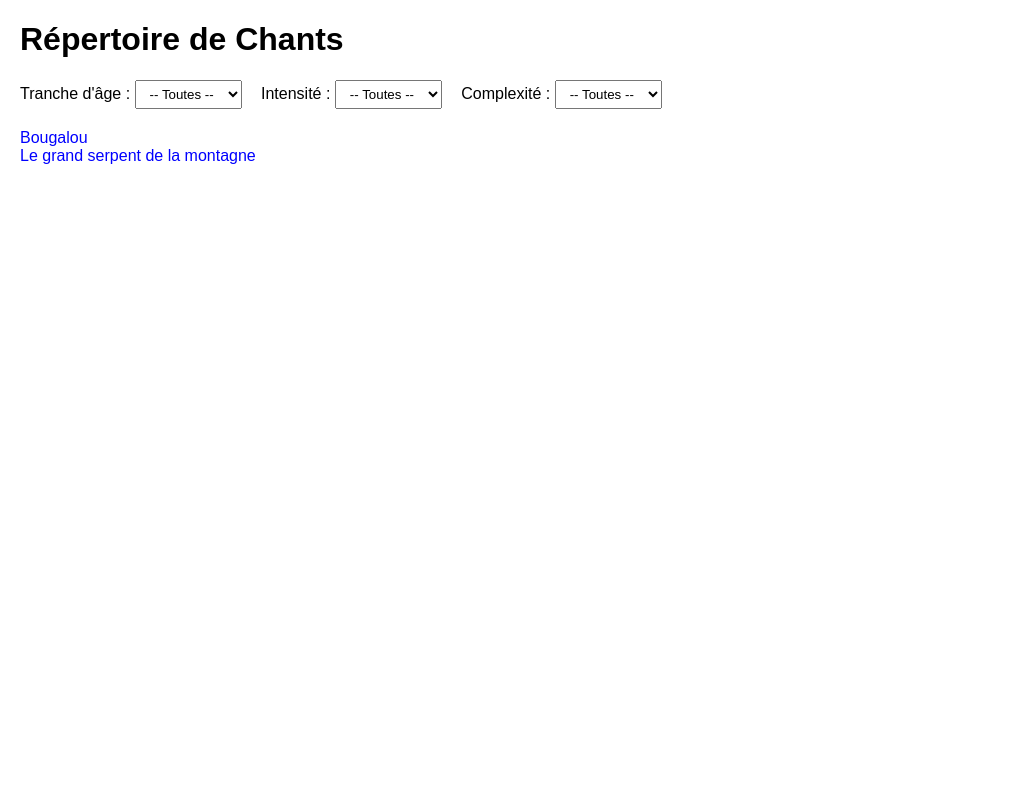
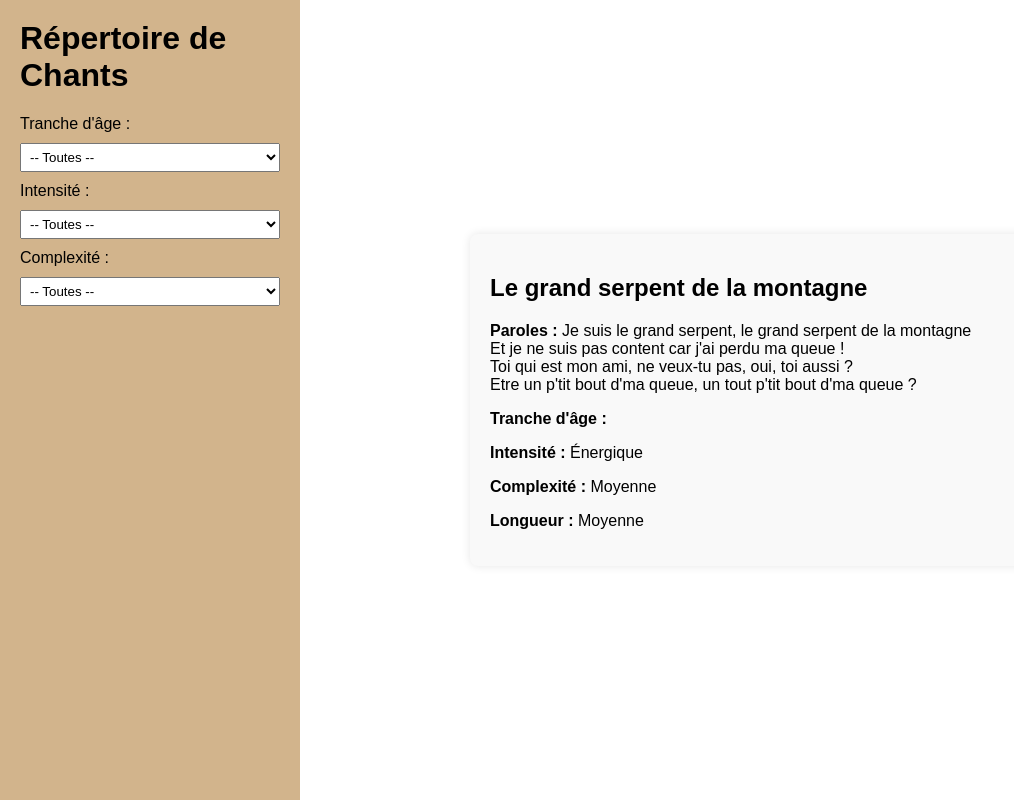
Before and after one commit to PierrePlanchon/PierrePlanchon.github.io, a plain HTML site: page index.html in a window 1280 px wide. Shown: the whole page, without its empty margins (0-1014 px from the left). Drawn offline with Linux system fonts and the light colour scheme.

Commit message:
premiere mise en page

```diff
--- a/index.html
+++ b/index.html
@@ -3,17 +3,59 @@
 <head>
   <meta charset="UTF-8">
   <meta name="viewport" content="width=device-width, initial-scale=1.0">
-  <title>Répertoire de Chants avec Filtres</title>
+  <title>Répertoire de Chants</title>
   <style>
-    body { font-family: Arial, sans-serif; margin: 20px; }
-    .filter { margin-right: 15px; padding: 5px 10px; }
-    #repertoire { margin-top: 20px; }
-    #chant-details { margin-top: 20px; display: none; }
-    a { text-decoration: none; color: blue; cursor: pointer; }
-    a:hover { text-decoration: underline; }
+    /* Mise en page globale */
+    body {
+      font-family: Arial, sans-serif;
+      margin: 0;
+      display: flex;
+    }
+
+    /* Div du menu sur la gauche */
+    #menu {
+      background-color: #D2B48C;
+      padding: 20px;
+      width: 300px;
+      min-height: 100vh;
+      box-sizing: border-box;
+    }
+
+    /* Contenu principal */
+    #main-content {
+      flex-grow: 1;
+      display: flex;
+      justify-content: center;
+      align-items: center;
+      padding: 20px;
+      box-sizing: border-box;
+    }
+
+    h1 {
+      margin-top: 0;
+    }
+
+    .filter {
+      display: block;
+      margin: 10px 0;
+      padding: 5px;
+      width: 100%;
+    }
+
+    #chant-details {
+      background-color: #f9f9f9;
+      padding: 20px;
+      border-radius: 8px;
+      box-shadow: 0 0 10px rgba(0, 0, 0, 0.1);
+      width: 100%;
+      max-width: 600px;
+    }
   </style>
 </head>
 <body>
+
+  <!-- Menu latéral -->
+  <div id="menu">
     <h1>Répertoire de Chants</h1>
 
     <!-- Filtres -->
@@ -37,11 +79,10 @@
       <option value="1">Facile</option>
       <option value="2">Moyenne</option>
     </select>
+  </div>
 
-  <!-- Liste des chants filtrés -->
-  <div id="repertoire"></div>
-
-  <!-- Section pour afficher les détails d'un chant -->
+  <!-- Contenu principal -->
+  <div id="main-content">
     <div id="chant-details">
       <h2 id="chant-title"></h2>
       <p><strong>Paroles :</strong> <span id="chant-paroles"></span></p>
@@ -50,11 +91,11 @@
       <p><strong>Complexité :</strong> <span id="chant-complexite"></span></p>
       <p><strong>Longueur :</strong> <span id="chant-longueur"></span></p>
     </div>
+  </div>
 
   <script>
     let chantsData = [];
 
-    // Associer les valeurs numériques à des étiquettes
     const labels = {
       intensite: ["Calme", "Énergique"],
       complexite: ["Facile", "Moyenne"],
@@ -66,40 +107,27 @@
       .then(response => response.json())
       .then(chants => {
         chantsData = chants;
-        afficherChants(chantsData);
+        afficherDernierChant();
       })
       .catch(error => console.error('Erreur de chargement des chants:', error));
 
-    // Affiche les chants correspondant aux filtres sélectionnés
-    function afficherChants(chants) {
-      const repertoireDiv = document.getElementById('repertoire');
-      repertoireDiv.innerHTML = '';
-      chants.forEach((chant, index) => {
-        const chantDiv = document.createElement('div');
-        chantDiv.innerHTML = `
-          <a onclick="afficherDetails(${index})">${chant.titre}</a>
-        `;
-        repertoireDiv.appendChild(chantDiv);
-      });
+    // Affiche le dernier chant ajouté
+    function afficherDernierChant() {
+      if (chantsData.length > 0) {
+        afficherDetails(chantsData.length - 1);
+      }
     }
 
-    // Fonction pour formater les paroles avec des retours à la ligne
-    function formatParoles(paroles) {
-    return paroles.replace(/\n/g, '<br>');
-    }
-
-    // Affiche les détails d'un chant sélectionné
+    // Affiche les détails d'un chant
     function afficherDetails(index) {
       const chant = chantsData[index];
       document.getElementById('chant-title').textContent = chant.titre;
-    document.getElementById('chant-paroles').innerHTML = formatParoles(chant.paroles);
-    document.getElementById('chant-tranche-age').textContent = chant.age;
+      document.getElementById('chant-paroles').innerHTML = chant.paroles.replace(/\n/g, '<br>');
+      document.getElementById('chant-tranche-age').textContent = chant.tranche_age;
       document.getElementById('chant-intensite').textContent = labels.intensite[chant.intensite - 1];
       document.getElementById('chant-complexite').textContent = labels.complexite[chant.complexite - 1];
       document.getElementById('chant-longueur').textContent = labels.longueur[chant.longueur - 1];
-    document.getElementById('chant-details').style.display = 'block';
     }
-
 
     // Filtrage dynamique
     document.querySelectorAll('.filter').forEach(filter => {
@@ -112,13 +140,21 @@
       const complexite = document.getElementById('filter-complexite').value;
 
       const chantsFiltres = chantsData.filter(chant => {
-        return (!age || chant.age === age) &&
+        return (!age || chant.tranche_age === age) &&
                (!intensite || chant.intensite == intensite) &&
                (!complexite || chant.complexite == complexite);
       });
 
       afficherChants(chantsFiltres);
     }
+
+    function afficherChants(chants) {
+      if (chants.length > 0) {
+        afficherDetails(chants.length - 1);
+      } else {
+        document.getElementById('chant-details').innerHTML = "<p>Aucun chant trouvé.</p>";
+      }
+    }
   </script>
 </body>
 </html>
```
Lines whose indentation alone changed are shown as unchanged.
